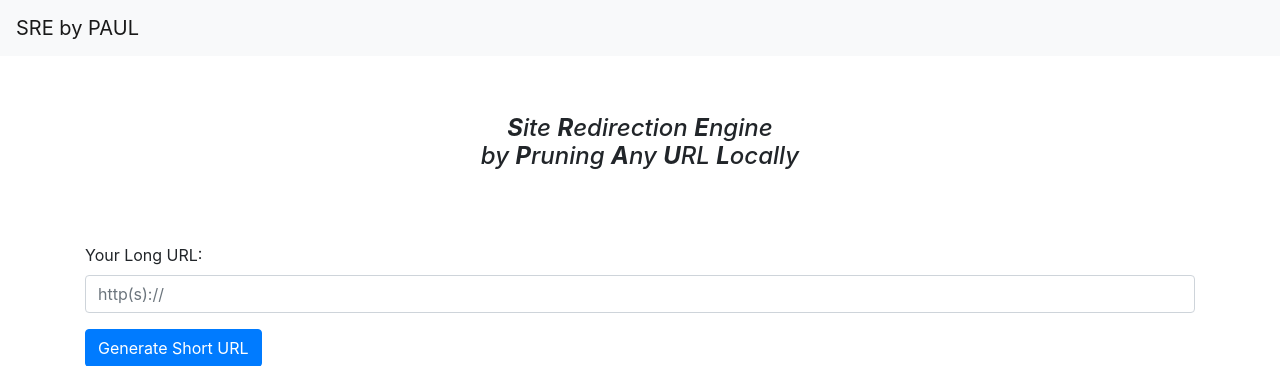
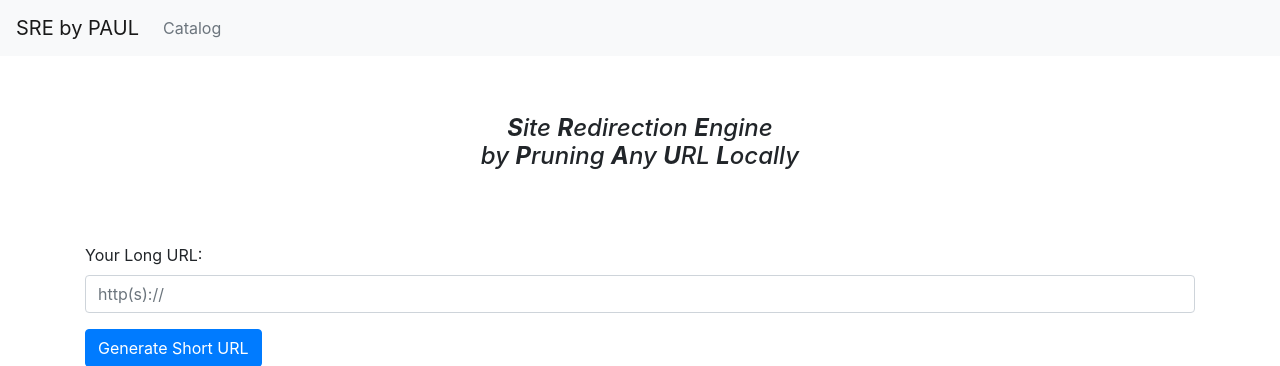
Before and after one commit to paulrobu/srepaul, a Flask app: page / in a window 1280 px wide. Shown: the top 366 px of the page. Run offline with Flask 2, Linux system fonts and the light colour scheme; some libraries are stand-ins or nearby versions.

Commit message:
catalog revealed

```diff
--- a/templates/base.html
+++ b/templates/base.html
@@ -22,7 +22,7 @@
         <div class="collapse navbar-collapse" id="navbarNav">
             <ul class="navbar-nav">
                 <li class="nav-item active">
-                    <a class="nav-link text-secondary" href="{{ url_for('catalog')}}"> </a>
+                    <a class="nav-link text-secondary" href="{{ url_for('catalog')}}">Catalog</a>
                 </li>
             </ul>
         </div>
```
Also changed, not shown: templates/favicon.ico (renamed from favicon.ico).
